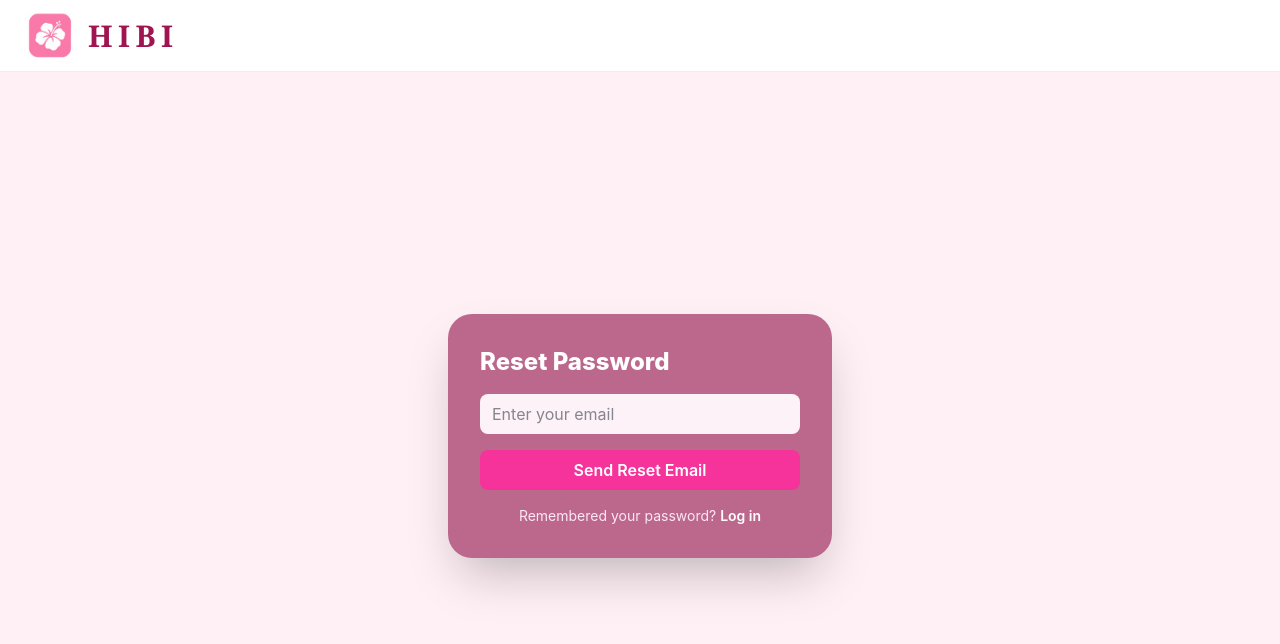
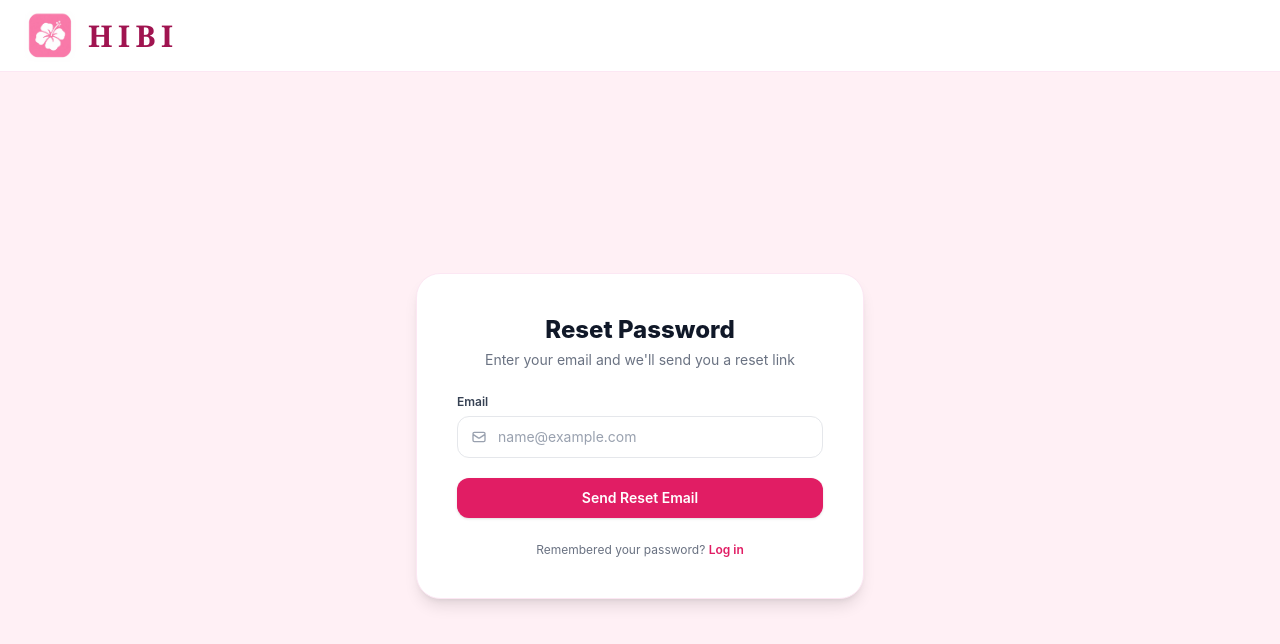
Before and after one commit to rite-rash/cmsc128-Lab1_CRUD_Hechenagocia_Reyes, a React (Vite) app in the folder client/: page /forgot-password in a window 1280 px wide. Shown: the top 644 px of the page. Built offline with nearby package versions, Linux system fonts and the light colour scheme; no server answers.

Commit message:
refactor: unify ui style

```diff
--- a/client/src/ForgotPassword.jsx
+++ b/client/src/ForgotPassword.jsx
@@ -5,19 +5,17 @@ import Layout from "./components/Layout";
 
 export function ForgotPassword() {
     const [email, setEmail] = useState("");
-    const {resetPassword} = useAuth();
+    const { resetPassword } = useAuth();
     const [submitting, setSubmitting] = useState(false);
 
     const [message, setMessage] = useState("");
     const [error, setError] = useState("");
 
-
     const messages = {
-        "auth/invalid-email":"Please enter a valid email address.",
-        "auth/user-not-found":"No account found with this email address.",
-        "auth/too-many-requests":"Too many attempts. Please try again later.",
+        "auth/invalid-email": "Please enter a valid email address.",
+        "auth/user-not-found": "No account found with this email address.",
+        "auth/too-many-requests": "Too many attempts. Please try again later.",
     };
-
 
     const handleSubmit = async (e) => {
         e.preventDefault();
@@ -29,7 +27,10 @@ export function ForgotPassword() {
             await resetPassword(email);
             setMessage("Check your inbox for further instructions.");
         } catch (err) {
-            setError(messages[err.code]||"Failed to reset password. Please check if the email is correct.");
+            setError(
+                messages[err.code] ||
+                "Failed to reset password. Please check if the email is correct."
+            );
         } finally {
             setSubmitting(false);
         }
@@ -37,38 +38,80 @@ export function ForgotPassword() {
 
     return (
         <Layout>
-            <form
-                onSubmit={handleSubmit}
-                className="my-auto w-full max-w-sm bg-[#bc688c] p-8 rounded-3xl shadow-2xl flex flex-col gap-4"
+            <div className="my-auto w-full max-w-md bg-white p-8 sm:p-10 rounded-3xl shadow-lg border border-pink-100">
+                <div className="text-center mb-6">
+                    <h1 className="text-2xl font-extrabold text-gray-900">
+                        Reset Password
+                    </h1>
+                    <p className="text-sm text-gray-500 mt-1">
+                        Enter your email and we&apos;ll send you a reset link
+                    </p>
+                </div>
+
+                <form onSubmit={handleSubmit} className="flex flex-col gap-4">
+                    <div className="flex flex-col gap-1.5">
+                        <label
+                            htmlFor="reset-email"
+                            className="text-xs font-semibold text-gray-700"
                         >
-                <h1 className="text-2xl font-extrabold text-white">Reset Password</h1>
-
+                            Email
+                        </label>
+                        <div className="relative flex items-center">
+                            <svg
+                                className="w-4 h-4 text-gray-400 absolute left-3.5 pointer-events-none"
+                                fill="none"
+                                stroke="currentColor"
+                                strokeWidth="2"
+                                viewBox="0 0 24 24"
+                            >
+                                <path
+                                    strokeLinecap="round"
+                                    strokeLinejoin="round"
+                                    d="M3 8l7.89 5.26a2 2 0 002.22 0L21 8M5 19h14a2 2 0 002-2V7a2 2 0 00-2-2H5a2 2 0 00-2 2v10a2 2 0 002 2z"
+                                />
+                            </svg>
                             <input
+                                id="reset-email"
                                 type="email"
                                 required
-                    placeholder="Enter your email"
+                                placeholder="name@example.com"
                                 value={email}
                                 onChange={(e) => setEmail(e.target.value)}
-                    className="px-3 py-2 rounded-lg bg-pink-50 text-gray-900 outline-none"
+                                className="w-full pl-10 pr-3.5 py-2.5 text-sm rounded-xl border border-gray-200 bg-white text-gray-900 placeholder:text-gray-400 focus:border-[#e11d64] focus:ring-2 focus:ring-pink-100 outline-none transition"
                             />
+                        </div>
+                    </div>
 
-                {message && <p className="text-sm text-green-200 font-semibold">{message}</p>}
-                {error && <p className="text-sm text-pink-100 font-semibold">{error}</p>}
+                    {message && (
+                        <div className="text-xs font-medium text-emerald-700 bg-emerald-50 border border-emerald-200 px-3.5 py-2.5 rounded-xl">
+                            {message}
+                        </div>
+                    )}
+                    {error && (
+                        <div className="text-xs font-medium text-rose-700 bg-rose-50 border border-rose-200 px-3.5 py-2.5 rounded-xl">
+                            {error}
+                        </div>
+                    )}
 
                     <button
+                        type="submit"
                         disabled={submitting}
-                    className="py-2 rounded-lg bg-pink-500 hover:bg-pink-600 text-white font-semibold disabled:opacity-60 transition-colors"
+                        className="mt-1 w-full py-2.5 rounded-xl bg-[#e11d64] hover:bg-[#c81757] text-white text-sm font-semibold shadow-sm disabled:opacity-60 transition-colors cursor-pointer"
                     >
-                    {submitting ? "Sending..." :"Send Reset Email"}
+                        {submitting ? "Sending..." : "Send Reset Email"}
                     </button>
 
-                <p className="text-sm text-pink-100 text-center">
+                    <p className="text-xs text-gray-500 text-center mt-2">
                         Remembered your password?{" "}
-                    <Link to="/login" className="font-semibold text-white hover:underline">
+                        <Link
+                            to="/login"
+                            className="font-semibold text-[#e11d64] hover:underline"
+                        >
                             Log in
                         </Link>
                     </p>
                 </form>
+            </div>
         </Layout>
     );
 }
```
Lines whose indentation alone changed are shown as unchanged.
